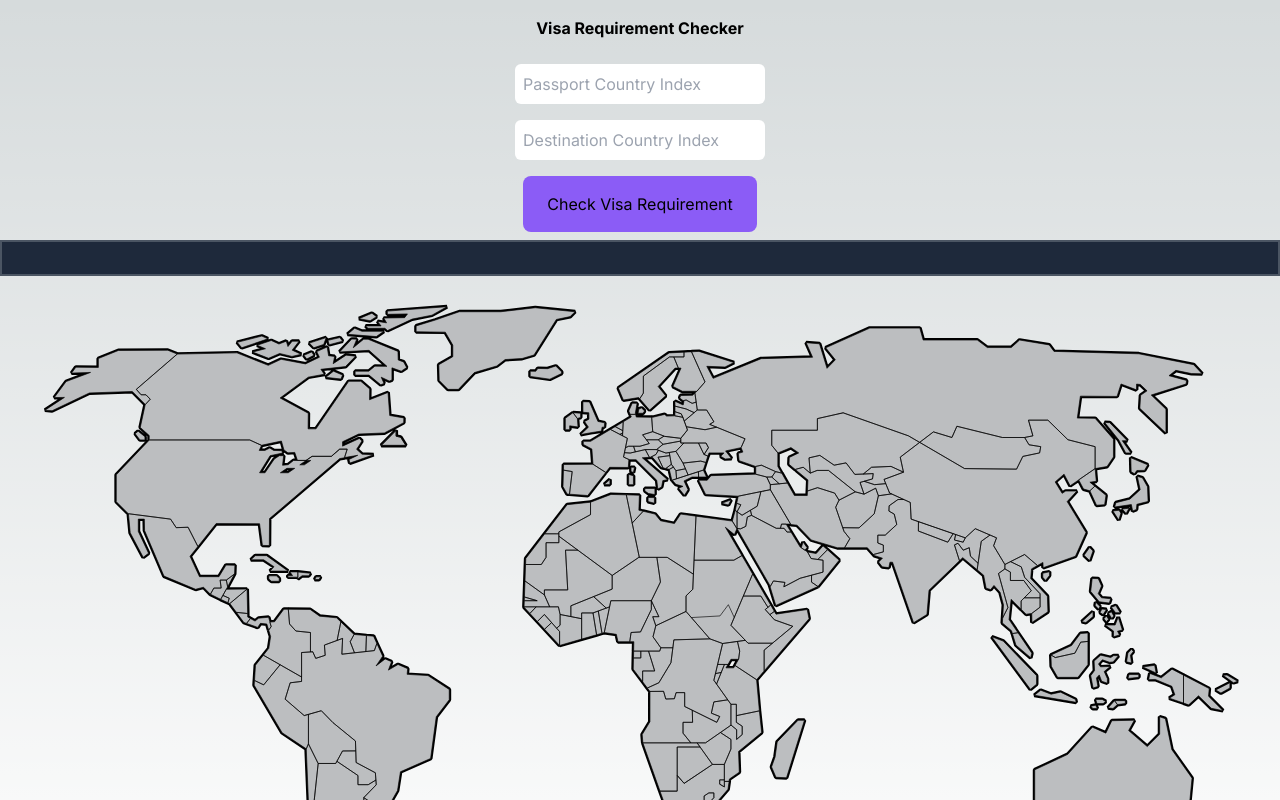
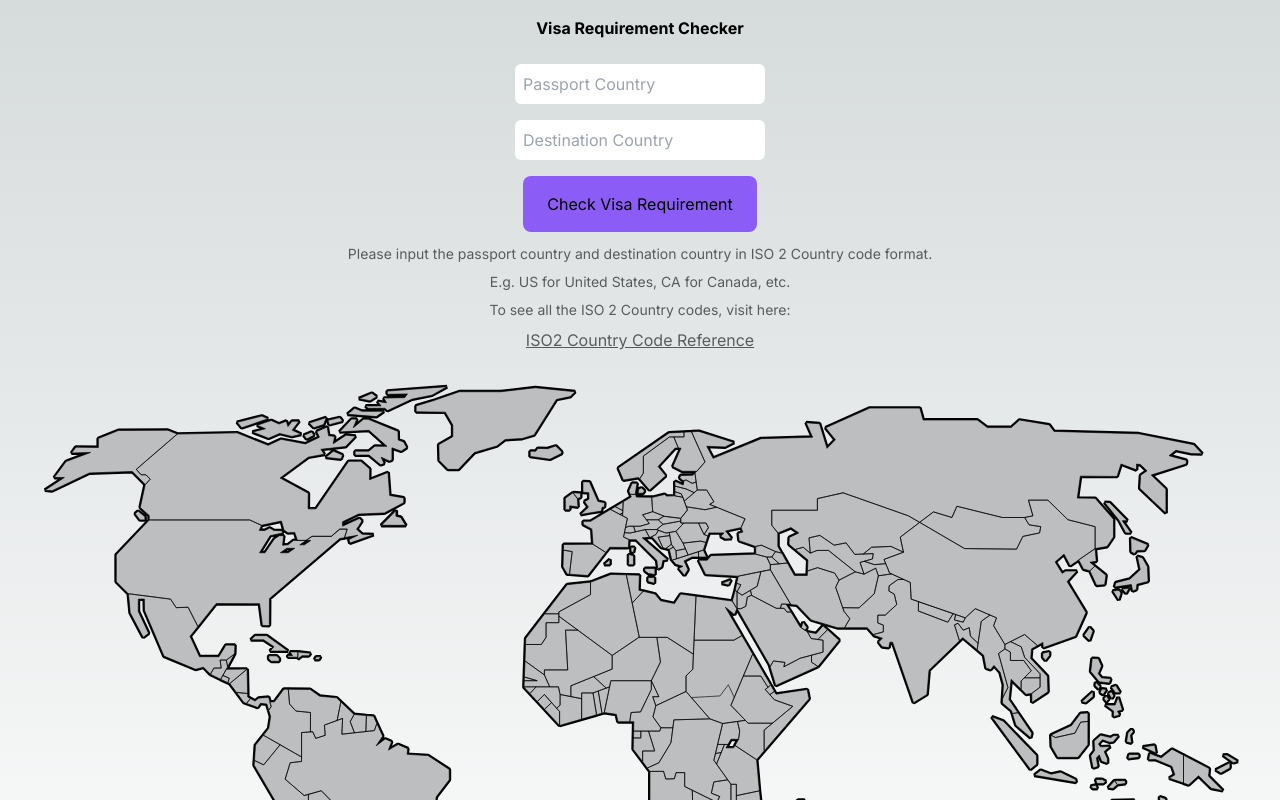
Before and after one commit to jtyj-github/visa-requirement-checker, a Next.js app: page / in a window 1280 px wide. Shown: the top 800 px of the page. Built offline with nearby package versions, Linux system fonts and the light colour scheme.

Commit message:
added-iso2-reference

```diff
--- a/modules/visa/components/VisaInput.tsx
+++ b/modules/visa/components/VisaInput.tsx
@@ -38,18 +38,24 @@ const VisaInput = () => {
         <input
           className="rounded-md px-2 py-2 text-gray-900"
           type="text"
-          placeholder="Passport Country Index"
+          placeholder="Passport Country"
           value={passportCountry}
-          onChange={(e) => setPassportCountry(e.target.value)}
+          onChange={(e) => {
+            setPassportCountry(e.target.value);
+            setVisaRequirement(null);
+          }}
         />
       </div>
       <div className="flex items-center justify-center py-2">
         <input
           className="rounded-md px-2 py-2 text-gray-900"
           type="text"
-          placeholder="Destination Country Index"
+          placeholder="Destination Country"
           value={destinationCountry}
-          onChange={(e) => setDestinationCountry(e.target.value)}
+          onChange={(e) => {
+            setDestinationCountry(e.target.value);
+            setVisaRequirement(null);
+          }}
         />
       </div>
       <div className="flex items-center justify-center py-2">
@@ -61,6 +67,7 @@ const VisaInput = () => {
           Check Visa Requirement
         </button>
       </div>
+      {visaRequirement && (
         <div className="border-2 border-gray-600 bg-slate-800 p-4 text-gray-100">
           {passportCountry && (
             <div className="flex items-center justify-center text-lg font-bold">
@@ -77,6 +84,25 @@ const VisaInput = () => {
             {duration && <p>/{duration} days</p>}
           </div>
         </div>
+      )}
+      <div>
+        <p className="flex justify-center py-1 text-sm opacity-60">
+          Please input the passport country and destination country in ISO 2
+          Country code format.
+        </p>{' '}
+        <p className="flex justify-center py-1 text-sm opacity-60">
+          E.g. US for United States, CA for Canada, etc.{' '}
+        </p>{' '}
+        <p className="flex justify-center py-1 text-sm opacity-60">
+          To see all the ISO 2 Country codes, visit here:
+        </p>
+        <a
+          className="flex justify-center py-1 opacity-60 underline"
+          href="https://en.wikipedia.org/wiki/ISO_3166-1_alpha-2"
+        >
+          ISO2 Country Code Reference
+        </a>
+      </div>
     </div>
   );
 };
--- a/pages/api/HandleFetchFor2Country.ts
+++ b/pages/api/HandleFetchFor2Country.ts
@@ -2,8 +2,6 @@ import { NextApiRequest, NextApiResponse } from 'next';
 
 const handler = async (req: NextApiRequest, res: NextApiResponse) => {
   const { passportCountry, destinationCountry } = req.body;
-
-  console.log(passportCountry, destinationCountry);
 
   try {
     const response = await fetch(
```
Also changed, not shown: 1 other file (tests, documents, lock files or other folders). Lines whose indentation alone changed are shown as unchanged.
